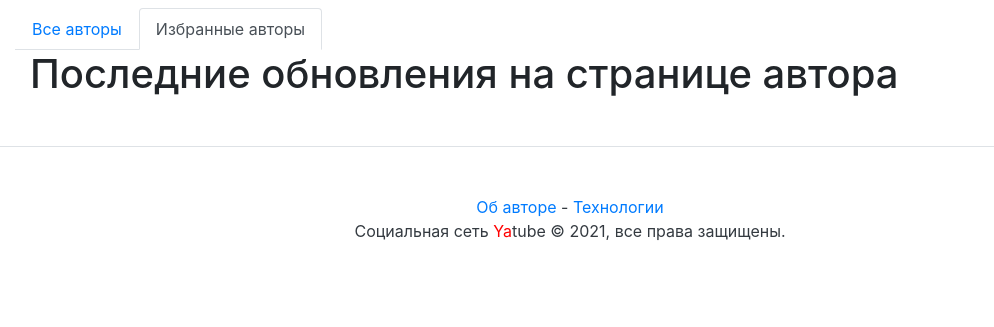
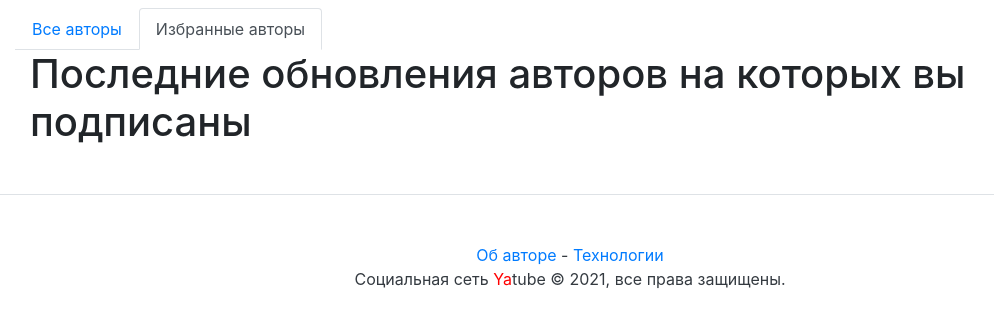
Before and after one commit to wiky-avis/Yatube, a Django app: page /follow/ in a window 1280 px wide. Shown: the part 56-383 px from the top of the page, without its empty margins (70-1064 px from the left). Run offline with Django 3.2, Linux system fonts and the light colour scheme; the visitor is signed in with stand-in values (Sample User, id 1); data comes from the database, SQL or seed files in the repository; data that the repository does not hold is empty; some libraries are stand-ins or nearby versions.

Commit message:
follow.html

```diff
--- a/templates/posts/follow.html
+++ b/templates/posts/follow.html
@@ -1,10 +1,10 @@
 {% extends 'base.html' %}
-{% block title %} Последние обновления на странице автора{% endblock %}
+{% block title %}Избранные авторы{% endblock %}
 
 {% block content %}
   <div class='container'>
     {% include 'includes/menu.html' with follow=True %}
-        <h1> Последние обновления на странице автора</h1>
+        <h1>Последние обновления авторов на которых вы подписаны</h1>
         {% for post in page %}
           {% include 'posts/includes/post_item.html' with post=post %}
         {% endfor %}
```
